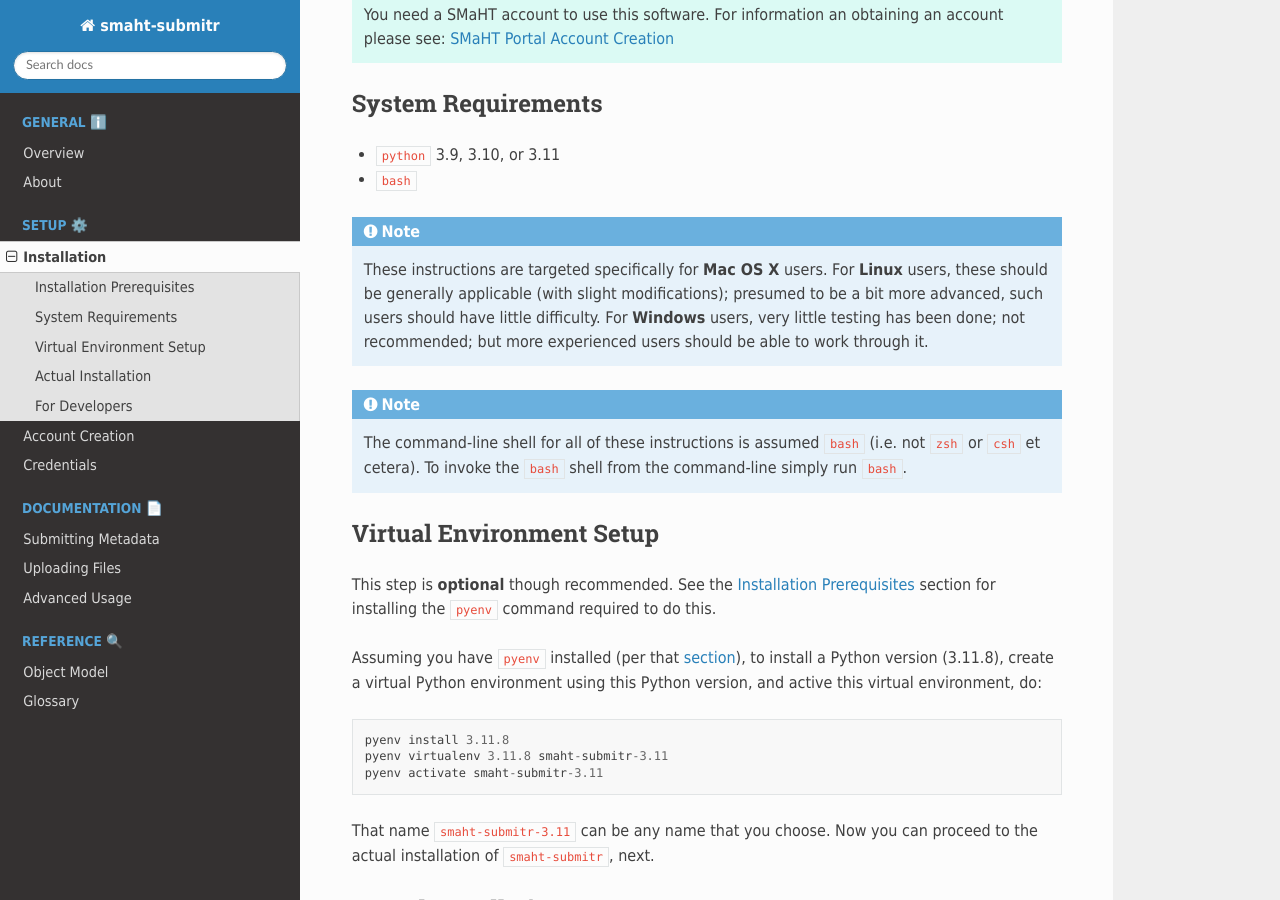
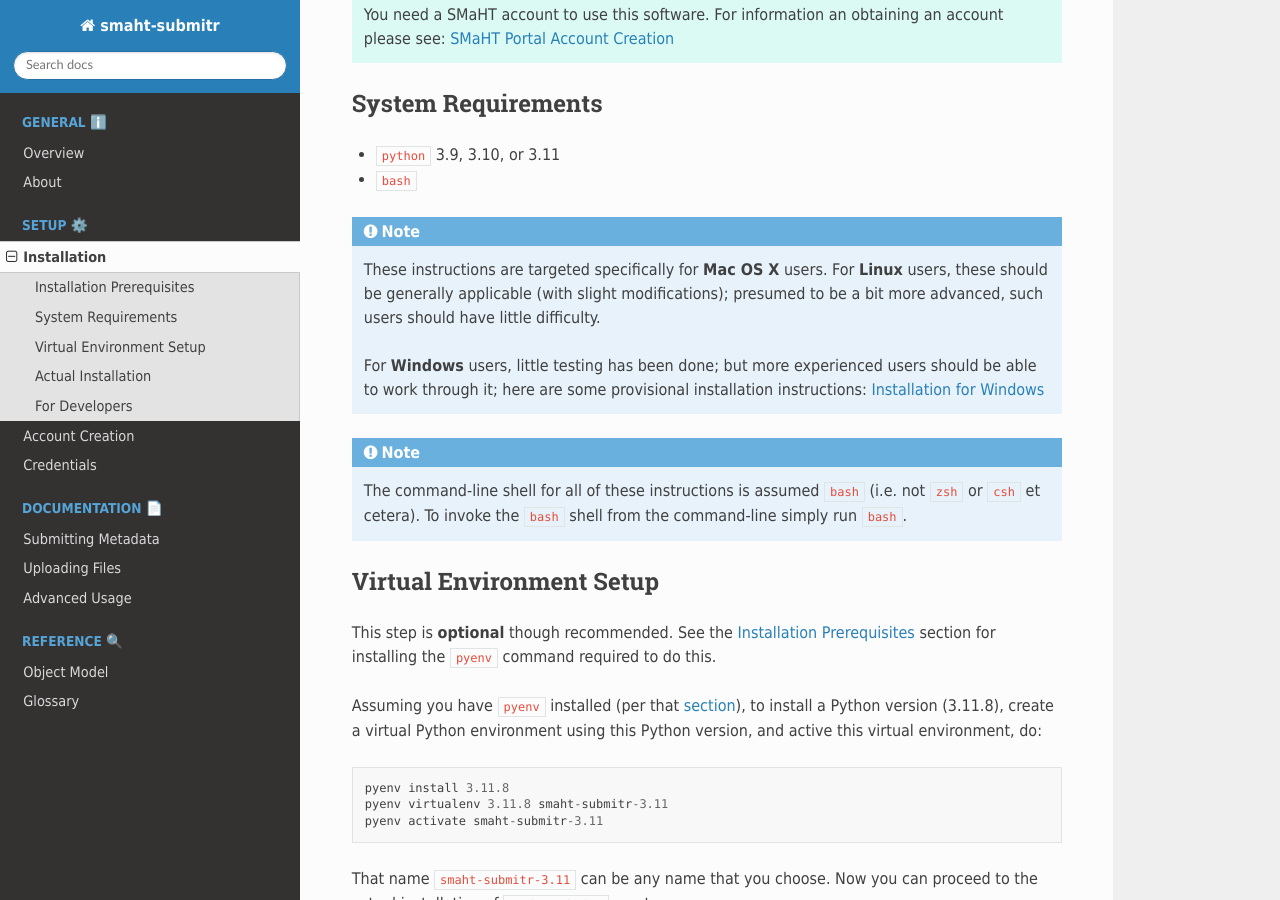
Before and after one commit to smaht-dac/submitr, a Sphinx documentation site: the page built from docs/source/installation.rst, in a window 1280 px wide and 900 px high, scrolled down 705 px. Built offline with Sphinx 7.4.7 and the Read the Docs theme 3.1.0, drawn with Linux system fonts in a browser that asks for light colours.

Commit message:
thug commit: doc updates

```diff
--- a/docs/source/installation.rst
+++ b/docs/source/installation.rst
@@ -43,7 +43,9 @@
     These instructions are targeted specifically for **Mac OS X** users.
     For **Linux** users, these should be generally applicable (with slight modifications);
     presumed to be a bit more advanced, such users should have little difficulty.
-    For **Windows** users, very little testing has been done; not recommended; but more experienced users should be able to work through it.
+
+    For **Windows** users, little testing has been done; but more experienced users should be able to work through it;
+    here are some provisional installation instructions: `Installation for Windows <windows_installation.html>`_
 
 .. note::
    The command-line shell for all of these instructions is assumed ``bash`` (i.e. not ``zsh`` or ``csh`` et cetera).
--- a/docs/source/object_model.rst
+++ b/docs/source/object_model.rst
@@ -152,7 +152,7 @@
 
 .. raw:: html
 
-    <span style="color:#aaaaaa;">[ <small>Generated: 2025-02-10 10:12 PM EST | <a target='_blank' style="color:#aaaaaa" href='https://data.smaht.org/profiles/?format=json'>data.smaht.org</a> 0.133.4</small> ]</span><p />
+    <span style="color:#aaaaaa;">[ <small>Generated: 2025-02-13 3:31 PM EST | <a target='_blank' style="color:#aaaaaa" href='https://data.smaht.org/profiles/?format=json'>data.smaht.org</a> 0.133.6</small> ]</span><p />
     <p />
 
 
```
